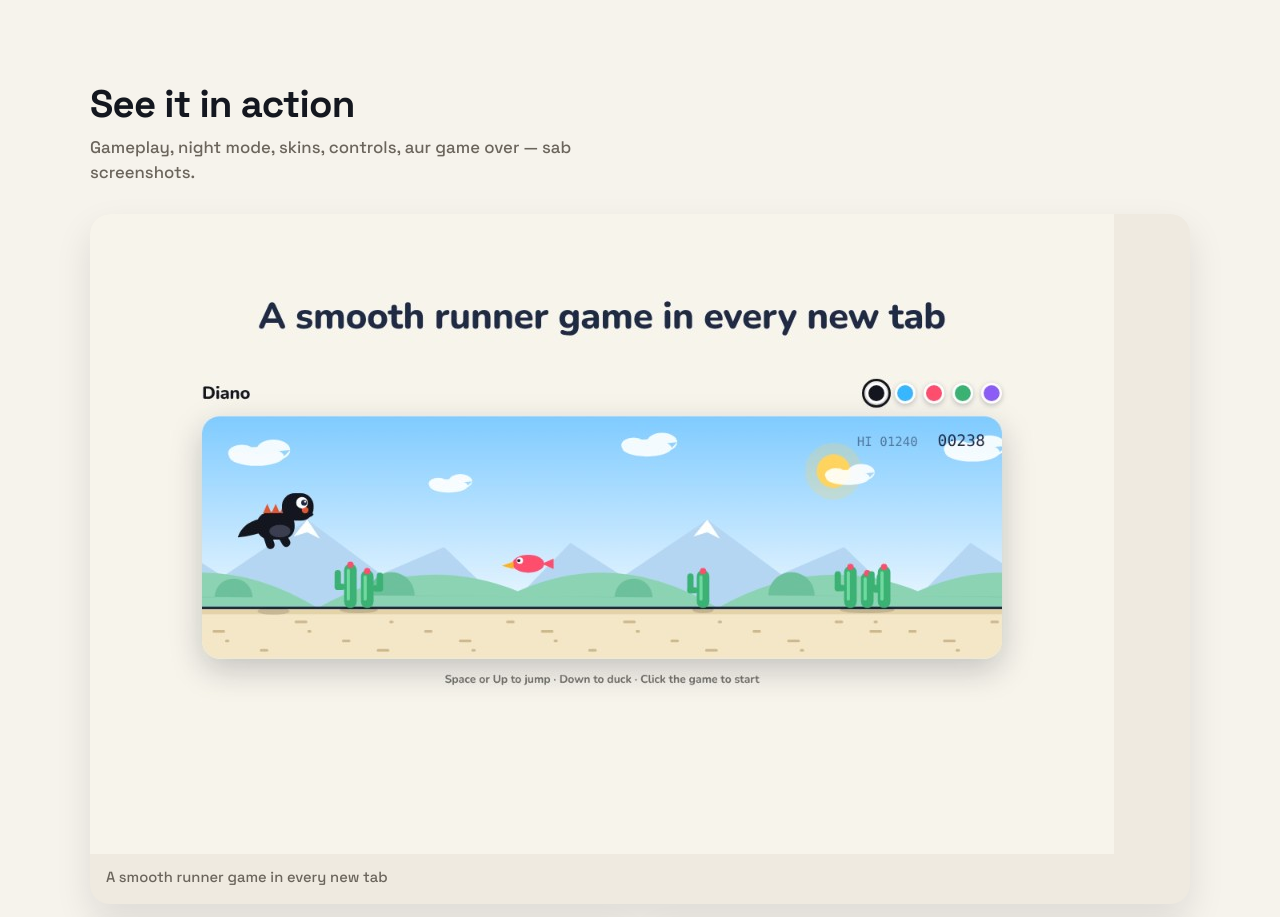
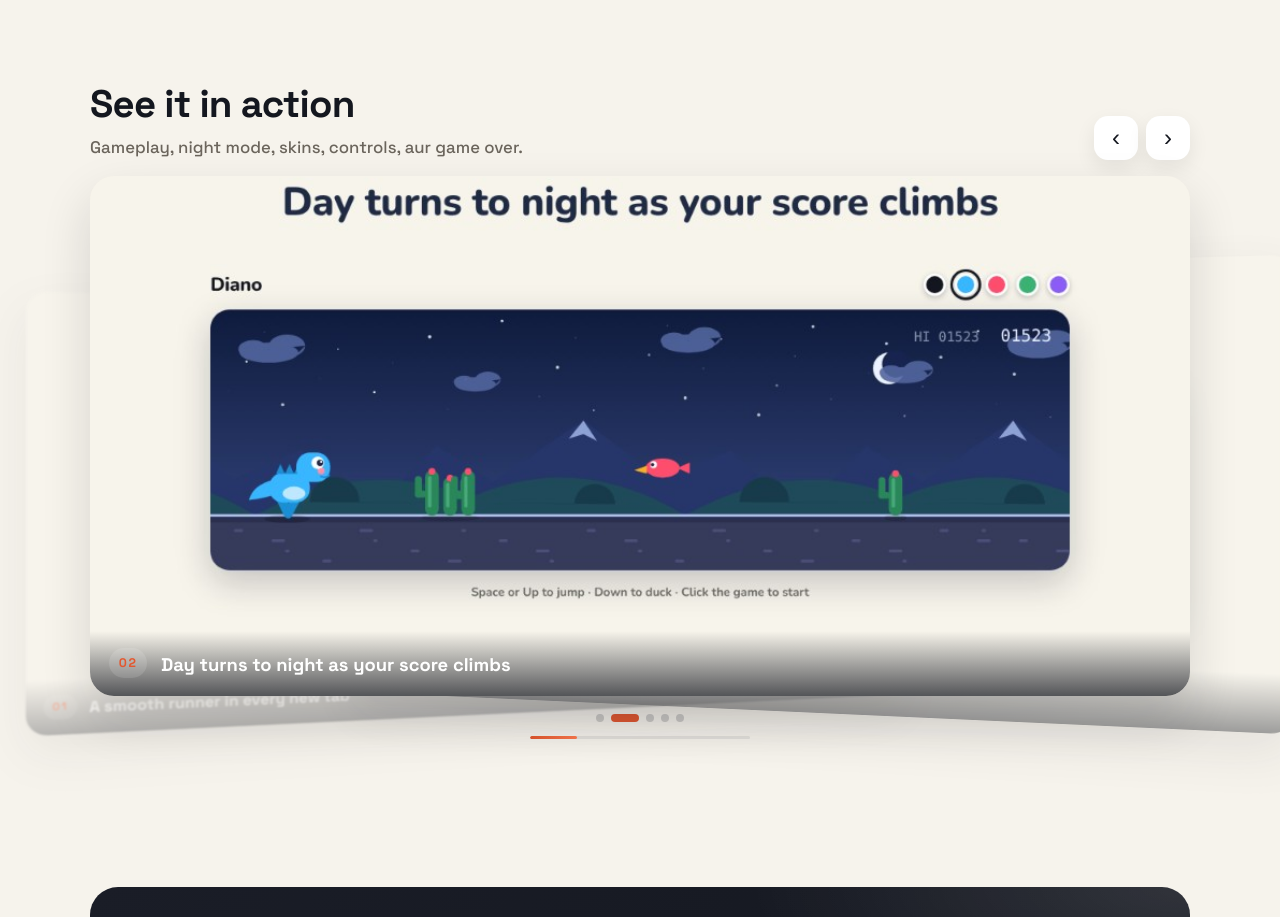
Before and after one commit to beingamit4197/diano, a browser extension: page docs/index.html in a window 1280 px wide. Shown: the part 1160-2077 px from the top of the page. Drawn offline with Linux system fonts and the light colour scheme.

Commit message:
Add modern stacked screenshot carousel on the homepage
Replace the static screenshot grid with an auto-advancing 3D-style carousel and controls.

Co-authored-by: Cursor <cursoragent@cursor.com>

```diff
--- /dev/null
+++ b/docs/carousel.js
@@ -0,0 +1,128 @@
+(() => {
+  const root = document.getElementById("carousel");
+  if (!root) return;
+
+  const cards = [...root.querySelectorAll(".carousel-card")];
+  const dots = [...root.querySelectorAll(".carousel-dot")];
+  const prevBtn = document.getElementById("carouselPrev");
+  const nextBtn = document.getElementById("carouselNext");
+  const progress = document.getElementById("carouselProgress");
+  const n = cards.length;
+  let i = 0;
+  let timer = null;
+  let paused = false;
+  const AUTO_MS = 4200;
+
+  function render() {
+    cards.forEach((card, idx) => {
+      card.classList.remove("is-active", "is-next", "is-prev", "is-far");
+      const d = (idx - i + n) % n;
+      if (d === 0) card.classList.add("is-active");
+      else if (d === 1) card.classList.add("is-next");
+      else if (d === n - 1) card.classList.add("is-prev");
+      else card.classList.add("is-far");
+    });
+    dots.forEach((dot, idx) => {
+      const on = idx === i;
+      dot.classList.toggle("is-on", on);
+      dot.setAttribute("aria-selected", on ? "true" : "false");
+    });
+    restartProgress();
+  }
+
+  function go(to) {
+    i = ((to % n) + n) % n;
+    render();
+  }
+
+  function next() {
+    go(i + 1);
+  }
+  function prev() {
+    go(i - 1);
+  }
+
+  function restartProgress() {
+    if (!progress) return;
+    progress.style.transition = "none";
+    progress.style.width = "0%";
+    void progress.offsetWidth;
+    if (paused) return;
+    progress.style.transition = `width ${AUTO_MS}ms linear`;
+    progress.style.width = "100%";
+  }
+
+  function startAuto() {
+    stopAuto();
+    if (window.matchMedia("(prefers-reduced-motion: reduce)").matches) return;
+    timer = setInterval(() => {
+      if (!paused) next();
+    }, AUTO_MS);
+    restartProgress();
+  }
+
+  function stopAuto() {
+    if (timer) clearInterval(timer);
+    timer = null;
+  }
+
+  function pause() {
+    paused = true;
+    if (progress) {
+      progress.style.transition = "none";
+      progress.style.width = "0%";
+    }
+  }
+
+  function resume() {
+    paused = false;
+    startAuto();
+  }
+
+  if (prevBtn) prevBtn.addEventListener("click", () => { prev(); startAuto(); });
+  if (nextBtn) nextBtn.addEventListener("click", () => { next(); startAuto(); });
+
+  dots.forEach((dot) => {
+    dot.addEventListener("click", () => {
+      go(+dot.dataset.go);
+      startAuto();
+    });
+  });
+
+  root.addEventListener("keydown", (e) => {
+    if (e.key === "ArrowRight") {
+      e.preventDefault();
+      next();
+      startAuto();
+    }
+    if (e.key === "ArrowLeft") {
+      e.preventDefault();
+      prev();
+      startAuto();
+    }
+  });
+
+  root.addEventListener("mouseenter", pause);
+  root.addEventListener("mouseleave", resume);
+  root.addEventListener("focusin", pause);
+  root.addEventListener("focusout", (e) => {
+    if (!root.contains(e.relatedTarget)) resume();
+  });
+
+  let x0 = null;
+  root.addEventListener("pointerdown", (e) => {
+    x0 = e.clientX;
+  });
+  root.addEventListener("pointerup", (e) => {
+    if (x0 == null) return;
+    const dx = e.clientX - x0;
+    x0 = null;
+    if (Math.abs(dx) < 40) return;
+    if (dx < 0) next();
+    else prev();
+    startAuto();
+  });
+
+  render();
+  startAuto();
+})();
--- a/docs/index.html
+++ b/docs/index.html
@@ -69,29 +69,71 @@
 
     <section class="section" id="screens" style="padding-top:1rem">
       <div class="wrap">
-        <h2>See it in action</h2>
-        <p class="sub">Gameplay, night mode, skins, controls, aur game over — sab screenshots.</p>
-        <div class="shot-grid">
-          <figure class="shot wide">
-            <img src="assets/shot-gameplay.jpg" alt="DIANO gameplay" width="1024" height="640" loading="lazy" />
-            <figcaption>A smooth runner game in every new tab</figcaption>
-          </figure>
-          <figure class="shot">
-            <img src="assets/shot-night.jpg" alt="Night mode as score climbs" width="1024" height="640" loading="lazy" />
-            <figcaption>Day turns to night as your score climbs</figcaption>
-          </figure>
-          <figure class="shot">
-            <img src="assets/shot-skins.jpg" alt="Pick runner colour" width="1024" height="640" loading="lazy" />
-            <figcaption>Pick the runner colour you like</figcaption>
-          </figure>
-          <figure class="shot">
-            <img src="assets/shot-controls.jpg" alt="Keyboard controls" width="1024" height="640" loading="lazy" />
-            <figcaption>Space to jump. Down to duck.</figcaption>
-          </figure>
-          <figure class="shot">
-            <img src="assets/shot-gameover.jpg" alt="Game over screen" width="1024" height="640" loading="lazy" />
-            <figcaption>Crash, retry, beat your high score</figcaption>
-          </figure>
+        <div class="carousel-head">
+          <div>
+            <h2>See it in action</h2>
+            <p class="sub">Gameplay, night mode, skins, controls, aur game over.</p>
+          </div>
+          <div class="carousel-tools" aria-hidden="false">
+            <button type="button" class="carousel-btn" id="carouselPrev" aria-label="Previous screenshot">‹</button>
+            <button type="button" class="carousel-btn" id="carouselNext" aria-label="Next screenshot">›</button>
+          </div>
+        </div>
+
+        <div
+          class="carousel"
+          id="carousel"
+          tabindex="0"
+          role="region"
+          aria-roledescription="carousel"
+          aria-label="DIANO screenshots"
+        >
+          <div class="carousel-stage">
+            <article class="carousel-card is-active" data-i="0">
+              <img src="assets/shot-gameplay.jpg" alt="DIANO gameplay" width="1024" height="640" />
+              <div class="carousel-meta">
+                <span class="carousel-index">01</span>
+                <p>A smooth runner in every new tab</p>
+              </div>
+            </article>
+            <article class="carousel-card" data-i="1">
+              <img src="assets/shot-night.jpg" alt="Night mode" width="1024" height="640" />
+              <div class="carousel-meta">
+                <span class="carousel-index">02</span>
+                <p>Day turns to night as your score climbs</p>
+              </div>
+            </article>
+            <article class="carousel-card" data-i="2">
+              <img src="assets/shot-skins.jpg" alt="Runner skins" width="1024" height="640" />
+              <div class="carousel-meta">
+                <span class="carousel-index">03</span>
+                <p>Pick the runner colour you like</p>
+              </div>
+            </article>
+            <article class="carousel-card" data-i="3">
+              <img src="assets/shot-controls.jpg" alt="Controls" width="1024" height="640" />
+              <div class="carousel-meta">
+                <span class="carousel-index">04</span>
+                <p>Space to jump. Down to duck.</p>
+              </div>
+            </article>
+            <article class="carousel-card" data-i="4">
+              <img src="assets/shot-gameover.jpg" alt="Game over" width="1024" height="640" />
+              <div class="carousel-meta">
+                <span class="carousel-index">05</span>
+                <p>Crash, retry, beat your high score</p>
+              </div>
+            </article>
+          </div>
+
+          <div class="carousel-rail" role="tablist" aria-label="Screenshot dots">
+            <button type="button" class="carousel-dot is-on" role="tab" aria-selected="true" aria-label="Slide 1" data-go="0"></button>
+            <button type="button" class="carousel-dot" role="tab" aria-selected="false" aria-label="Slide 2" data-go="1"></button>
+            <button type="button" class="carousel-dot" role="tab" aria-selected="false" aria-label="Slide 3" data-go="2"></button>
+            <button type="button" class="carousel-dot" role="tab" aria-selected="false" aria-label="Slide 4" data-go="3"></button>
+            <button type="button" class="carousel-dot" role="tab" aria-selected="false" aria-label="Slide 5" data-go="4"></button>
+          </div>
+          <div class="carousel-progress" aria-hidden="true"><span id="carouselProgress"></span></div>
         </div>
       </div>
     </section>
@@ -120,6 +162,7 @@
       <a href="https://github.com/beingamit4197/diano" target="_blank" rel="noopener">GitHub</a>
     </div>
   </footer>
+  <script src="carousel.js"></script>
   <script>document.getElementById("y").textContent = new Date().getFullYear();</script>
 </body>
 </html>
--- a/docs/styles.css
+++ b/docs/styles.css
@@ -179,28 +179,194 @@ a { color: inherit; text-decoration: none; }
   font-size: 1.05rem;
 }
 
-.shot-grid {
-  display: grid;
+/* Modern stacked carousel */
+.carousel-head {
+  display: flex;
+  align-items: flex-end;
+  justify-content: space-between;
   gap: 1rem;
-  grid-template-columns: 1fr;
+  margin-bottom: 0.5rem;
 }
-@media (min-width: 800px) {
-  .shot-grid { grid-template-columns: 1fr 1fr; }
-  .shot-grid .wide { grid-column: 1 / -1; }
+.carousel-head .sub { margin-bottom: 0; }
+
+.carousel-tools {
+  display: flex;
+  gap: 0.5rem;
+  flex-shrink: 0;
 }
 
-.shot {
+.carousel-btn {
+  width: 44px;
+  height: 44px;
+  border: none;
+  border-radius: 14px;
+  background: var(--white);
+  color: var(--ink);
+  font-size: 1.5rem;
+  line-height: 1;
+  cursor: pointer;
+  box-shadow: 0 8px 20px rgba(20, 23, 31, 0.08);
+  transition: transform 0.15s var(--ease), background 0.15s, color 0.15s;
+}
+.carousel-btn:hover {
+  background: var(--ink);
+  color: #fff;
+  transform: translateY(-1px);
+}
+.carousel-btn:active { transform: scale(0.96); }
+
+.carousel {
+  position: relative;
+  outline: none;
+  padding: 0.5rem 0 0.25rem;
+}
+
+.carousel-stage {
+  position: relative;
+  height: clamp(280px, 52vw, 520px);
+  perspective: 1400px;
+  touch-action: pan-y;
+}
+
+.carousel-card {
+  position: absolute;
+  inset: 0;
   margin: 0;
-  border-radius: 20px;
+  border-radius: 24px;
   overflow: hidden;
   background: var(--cream-2);
-  box-shadow: 0 16px 36px rgba(20, 23, 31, 0.1);
+  box-shadow: 0 22px 50px rgba(20, 23, 31, 0.14);
+  transform-origin: center bottom;
+  transition:
+    transform 0.55s var(--ease),
+    opacity 0.45s var(--ease),
+    filter 0.45s var(--ease);
+  opacity: 0;
+  pointer-events: none;
+  filter: blur(2px);
+  z-index: 1;
 }
-.shot figcaption {
-  padding: 0.75rem 1rem 1rem;
-  font-size: 0.92rem;
-  color: var(--muted);
-  font-weight: 500;
+
+.carousel-card img {
+  width: 100%;
+  height: 100%;
+  object-fit: cover;
+  display: block;
+}
+
+.carousel-meta {
+  position: absolute;
+  left: 0;
+  right: 0;
+  bottom: 0;
+  display: flex;
+  align-items: flex-end;
+  gap: 0.85rem;
+  padding: 1.1rem 1.2rem;
+  background: linear-gradient(180deg, transparent, rgba(20, 23, 31, 0.72));
+  color: #fff;
+}
+
+.carousel-index {
+  font-size: 0.78rem;
+  font-weight: 700;
+  letter-spacing: 0.14em;
+  color: var(--accent);
+  background: rgba(255, 255, 255, 0.12);
+  border-radius: 999px;
+  padding: 0.35rem 0.6rem;
+}
+
+.carousel-meta p {
+  margin: 0;
+  font-size: clamp(0.95rem, 2vw, 1.15rem);
+  font-weight: 600;
+}
+
+.carousel-card.is-active {
+  opacity: 1;
+  filter: none;
+  transform: translate3d(0, 0, 0) scale(1) rotateY(0deg);
+  z-index: 5;
+  pointer-events: auto;
+}
+.carousel-card.is-next {
+  opacity: 0.55;
+  filter: blur(0.5px);
+  transform: translate3d(14%, 6%, -80px) scale(0.9) rotateY(-12deg);
+  z-index: 3;
+}
+.carousel-card.is-prev {
+  opacity: 0.4;
+  filter: blur(1px);
+  transform: translate3d(-14%, 8%, -120px) scale(0.86) rotateY(12deg);
+  z-index: 2;
+}
+.carousel-card.is-far {
+  opacity: 0;
+  transform: translate3d(0, 18%, -180px) scale(0.8);
+  z-index: 1;
+}
+
+.carousel-rail {
+  display: flex;
+  justify-content: center;
+  gap: 0.45rem;
+  margin-top: 1.15rem;
+}
+
+.carousel-dot {
+  width: 8px;
+  height: 8px;
+  border: none;
+  border-radius: 999px;
+  padding: 0;
+  background: rgba(20, 23, 31, 0.18);
+  cursor: pointer;
+  transition: width 0.25s var(--ease), background 0.25s;
+}
+.carousel-dot.is-on {
+  width: 28px;
+  background: var(--accent);
+}
+
+.carousel-progress {
+  margin: 0.85rem auto 0;
+  width: min(220px, 50%);
+  height: 3px;
+  border-radius: 999px;
+  background: rgba(20, 23, 31, 0.08);
+  overflow: hidden;
+}
+.carousel-progress span {
+  display: block;
+  height: 100%;
+  width: 0%;
+  background: linear-gradient(90deg, var(--accent), #ff7a4d);
+  border-radius: inherit;
+  transform-origin: left center;
+}
+
+@media (max-width: 640px) {
+  .carousel-stage { height: clamp(220px, 62vw, 360px); }
+  .carousel-card.is-next,
+  .carousel-card.is-prev {
+    transform: translate3d(0, 10%, -60px) scale(0.92);
+    opacity: 0.25;
+  }
+}
+
+@media (prefers-reduced-motion: reduce) {
+  .carousel-card {
+    transition: opacity 0.2s ease;
+    filter: none !important;
+  }
+  .carousel-card.is-next,
+  .carousel-card.is-prev,
+  .carousel-card.is-far {
+    opacity: 0;
+    transform: none;
+  }
 }
 
 .steps {
```
